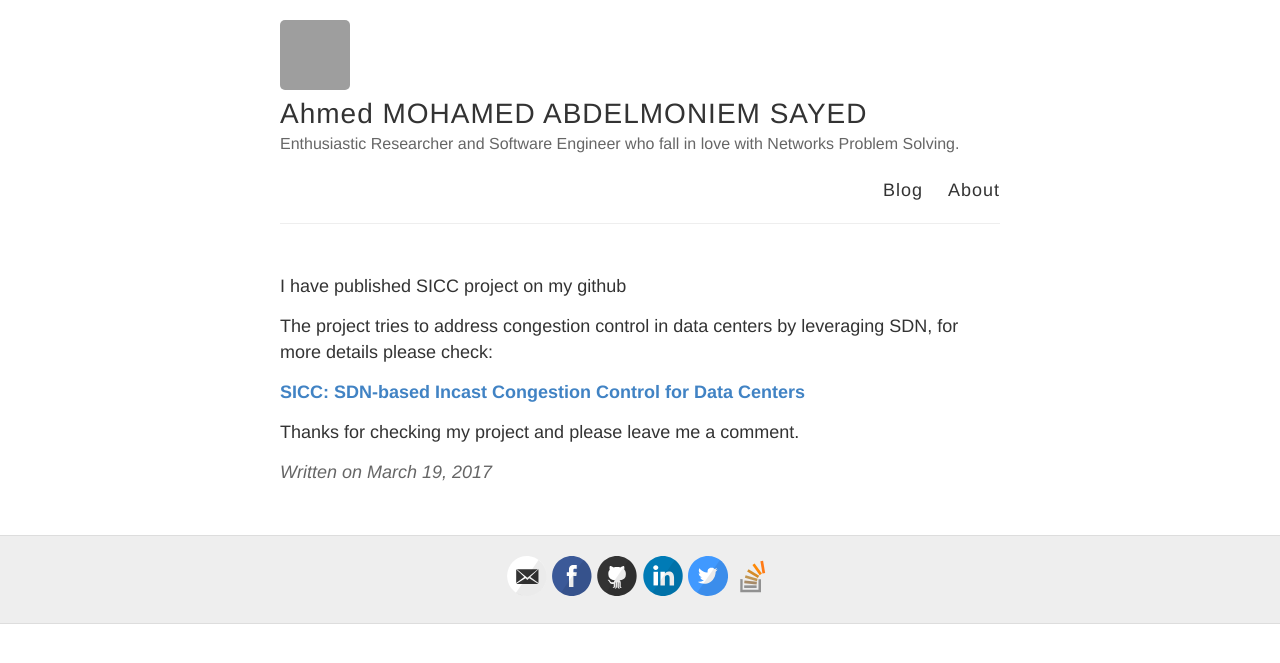
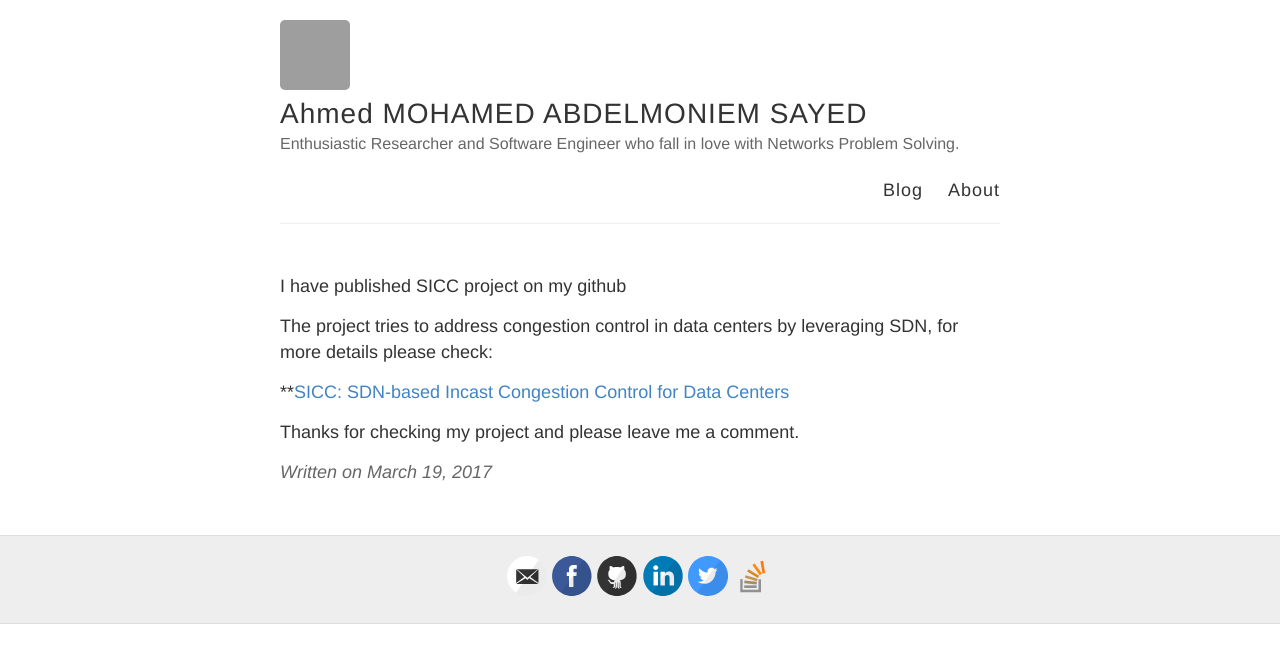
Before and after one commit to ahmedcs/ahmedcs.github.io, a Jekyll site: the page built from _posts/2017-3-19-SICC.md, in a window 1280 px wide. Shown: the top 663 px of the page. Built offline with Jekyll 4.4.1, drawn with Linux system fonts in a browser that asks for light colours; our own code applies the rules of GitHub Pages for plain Markdown files; comment, search, counter and statistics services are not loaded; grey boxes are pictures that could not be loaded.

```diff
--- a/_posts/2017-3-19-SICC.md
+++ b/_posts/2017-3-19-SICC.md
@@ -7,6 +7,6 @@ I have published SICC project on my github
 
 The project tries to address congestion control in data centers by leveraging SDN, for more details please check:
 
-**[SICC: SDN-based Incast Congestion Control for Data Centers](http://ahmedcs.github.io/SICC)**
+**[SICC: SDN-based Incast Congestion Control for Data Centers](http://ahmedcs.github.io/SICC)
 
 Thanks for checking my project and please leave me a comment.
```
